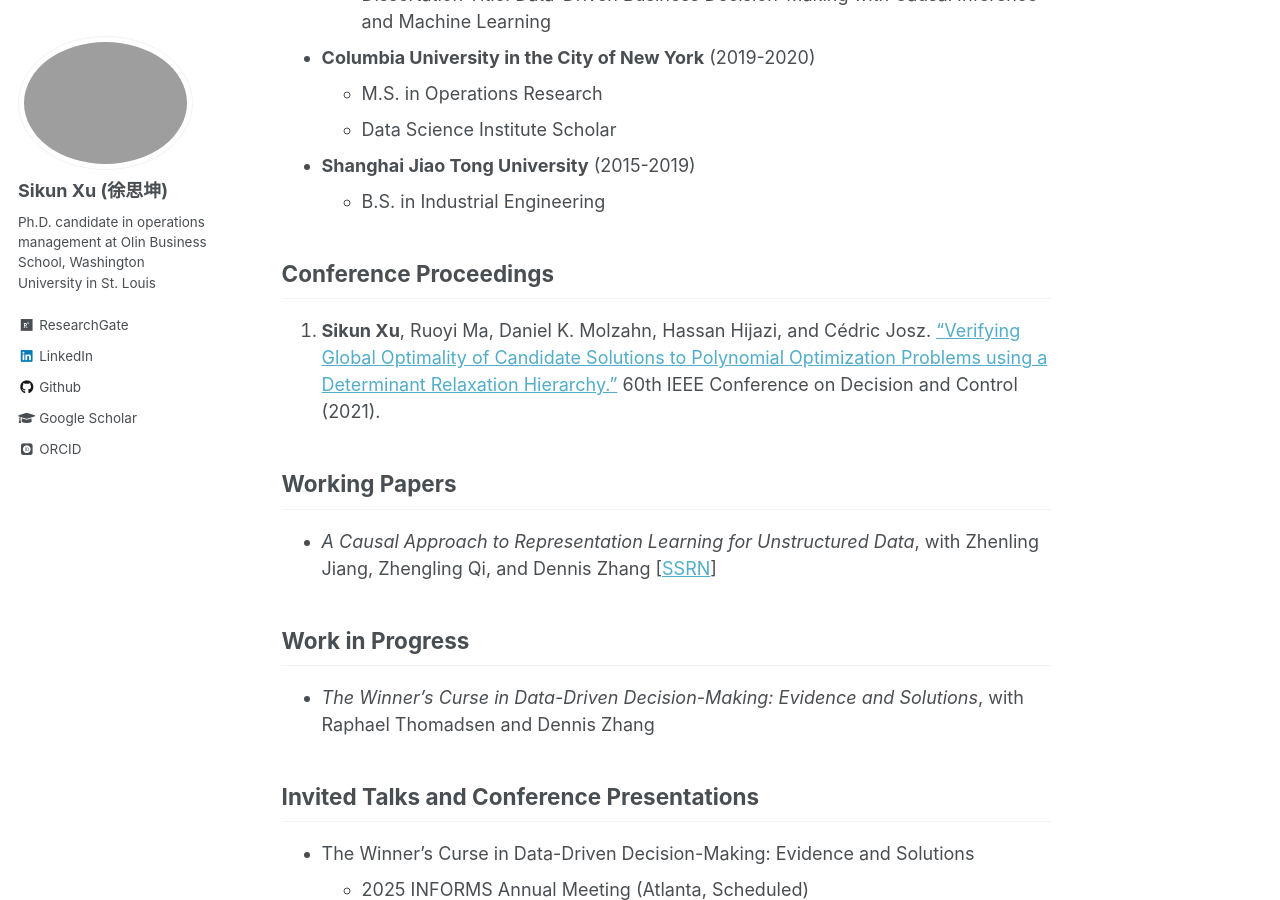
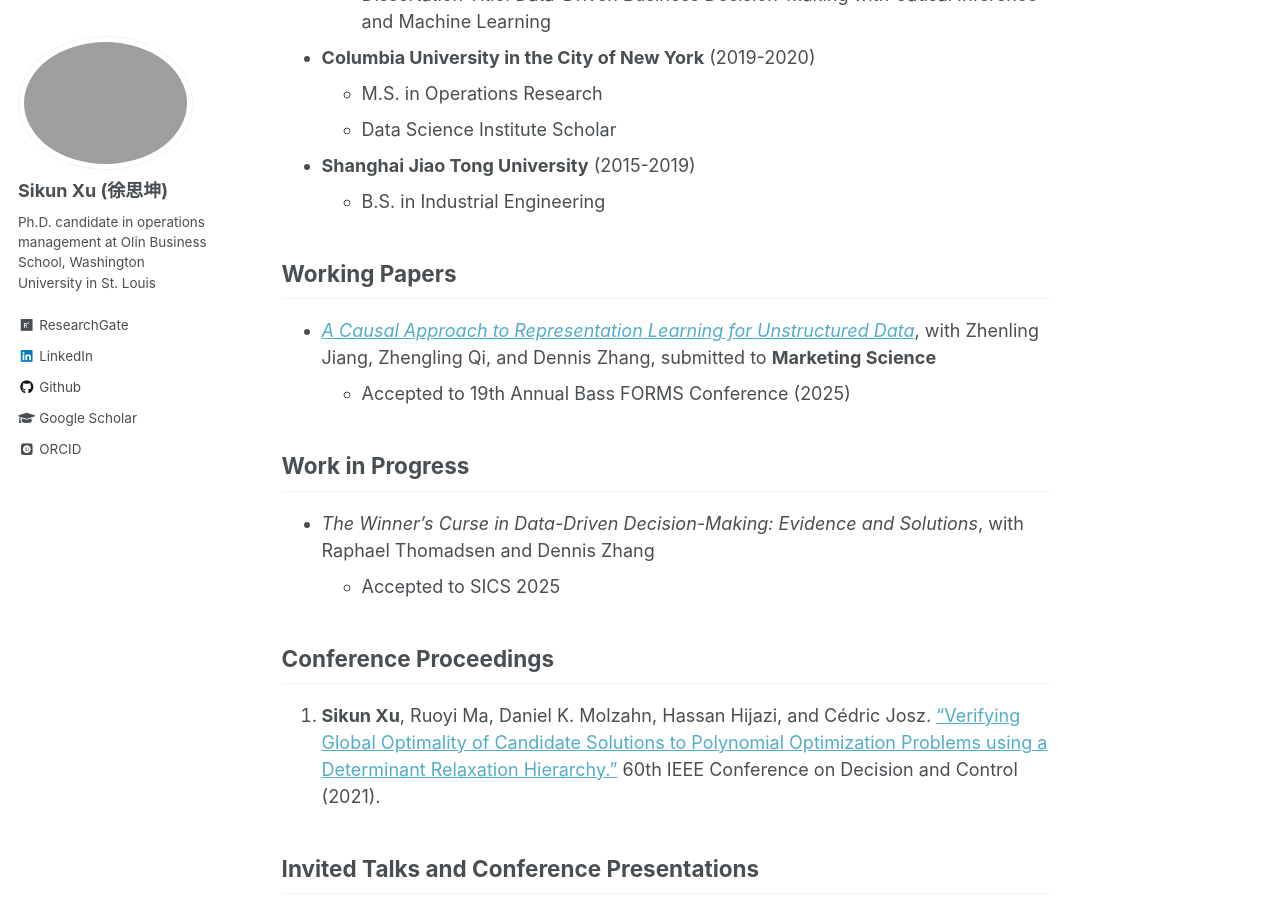
Before and after one commit to iamsikun/iamsikun.github.io, a Jekyll site: the page built from _pages/about.md, in a window 1280 px wide and 900 px high, scrolled down 600 px. Built offline with Jekyll 4.4.1, drawn with Linux system fonts in a browser that asks for light colours; some web fonts are replaced.

Commit message:
Add submition info to unstructured control

```diff
--- a/_pages/about.md
+++ b/_pages/about.md
@@ -26,14 +26,17 @@
 * **Shanghai Jiao Tong University** (2015-2019)
   * B.S. in Industrial Engineering
 
+## Working Papers
+* [*A Causal Approach to Representation Learning for Unstructured Data*](https://papers.ssrn.com/sol3/papers.cfm?abstract_id=5309826), with Zhenling Jiang, Zhengling Qi, and Dennis Zhang, submitted to **Marketing Science**
+  * Accepted to 19th Annual Bass FORMS Conference (2025)
+
+## Work in Progress
+* *The Winner's Curse in Data-Driven Decision-Making: Evidence and Solutions*, with Raphael Thomadsen and Dennis Zhang
+  * Accepted to SICS 2025
+
 ## Conference Proceedings
 1. **Sikun Xu**, Ruoyi Ma, Daniel K. Molzahn, Hassan Hijazi, and Cédric Josz. ["Verifying Global Optimality of Candidate Solutions to Polynomial Optimization Problems using a Determinant Relaxation Hierarchy."](https://ieeexplore.ieee.org/document/9683608) 60th IEEE Conference on Decision and Control (2021).
 
-## Working Papers
-* *A Causal Approach to Representation Learning for Unstructured Data*, with Zhenling Jiang, Zhengling Qi, and Dennis Zhang [[SSRN](https://papers.ssrn.com/sol3/papers.cfm?abstract_id=5309826)]
-
-## Work in Progress
-* *The Winner's Curse in Data-Driven Decision-Making: Evidence and Solutions*, with Raphael Thomadsen and Dennis Zhang
 
 ## Invited Talks and Conference Presentations
 * The Winner's Curse in Data-Driven Decision-Making: Evidence and Solutions
```
